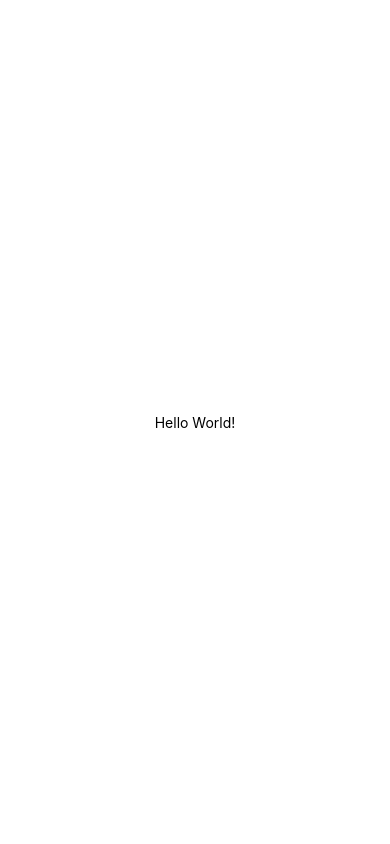
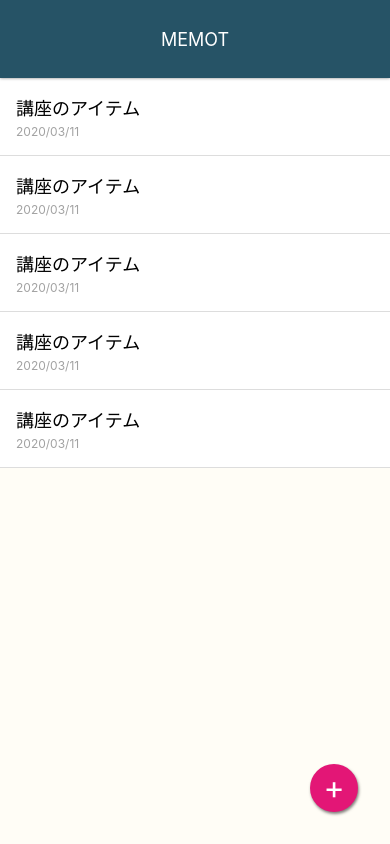
Before and after one commit to snskOgata/MemoApp, a React Native app: screen / in a window 390 px wide. Built offline with nearby package versions, Linux system fonts and the light colour scheme.

Commit message:
Create MemoList

```diff
--- a/App.js
+++ b/App.js
@@ -4,7 +4,37 @@
 export default function App() {
   return (
     <View style={styles.container}>
-      <Text>Hello World!</Text>
+      <View style={styles.appbar}>
+        <View>
+          <Text style={styles.appbarTitle}>MEMOT</Text>
+        </View>
+      </View>
+
+      <View style={styles.memoList}>
+        <View style={styles.memoListItem}>
+          <Text style={styles.memoTitle}>講座のアイテム</Text>
+          <Text style={styles.memoDate}>2020/03/11</Text>
+        </View>
+        <View style={styles.memoListItem}>
+          <Text style={styles.memoTitle}>講座のアイテム</Text>
+          <Text style={styles.memoDate}>2020/03/11</Text>
+        </View>
+        <View style={styles.memoListItem}>
+          <Text style={styles.memoTitle}>講座のアイテム</Text>
+          <Text style={styles.memoDate}>2020/03/11</Text>
+        </View>
+        <View style={styles.memoListItem}>
+          <Text style={styles.memoTitle}>講座のアイテム</Text>
+          <Text style={styles.memoDate}>2020/03/11</Text>
+        </View>
+        <View style={styles.memoListItem}>
+          <Text style={styles.memoTitle}>講座のアイテム</Text>
+          <Text style={styles.memoDate}>2020/03/11</Text>
+        </View>
+      </View>
+      <View style={styles.memoAddButton}>
+        <Text style={styles.memoAddButtonTitle}>+</Text>
+      </View>
     </View>
   );
 }
@@ -12,8 +42,67 @@
 const styles = StyleSheet.create({
   container: {
     flex: 1,
-    backgroundColor: '#fff',
+    backgroundColor: '#FFFDF6',
     alignItems: 'center',
-    justifyContent: 'center'
+    justifyContent: 'center',
+    paddingTop: 78
+  },
+  memoAddButton: {
+    position: 'absolute',
+    bottom: 32,
+    right: 32,
+    width: 48,
+    height: 48,
+    backgroundColor: '#E31676',
+    borderRadius: 24,
+    justifyContent: 'center',
+    alignItems: 'center',
+    shadowColor: '#000',
+    shadowOffset: { width: 1, height: 2 },
+    shadowOpacity: 0.5,
+    shadowRadius: 3
+  },
+  memoAddButtonTitle: {
+    fontSize: 32,
+    lineHeight: 32,
+    color: '#fff'
+  },
+  memoList: {
+    width: '100%',
+    flex: 1
+  },
+  memoListItem: {
+    padding: 16,
+    borderBottomWidth: 1,
+    borderBottomColor: '#ddd',
+    backgroundColor: '#fff'
+  },
+  memoTitle: {
+    fontSize: 18,
+    marginBottom: 4
+  },
+  memoDate: {
+    fontSize: 12,
+    color: '#a2a2a2'
+  },
+  appbar: {
+    position: 'absolute',
+    top: 0,
+    left: 0,
+    right: 0,
+    height: 78,
+    padding: 30,
+    backgroundColor: '#265366',
+    justifyContent: 'center',
+    alignItems: 'center',
+    shadowColor: '#000',
+    shadowOffset: { width: 0, height: 0 },
+    shadowOpacity: 0.5,
+    shadowRadius: 3,
+    zIndex: 10
+  },
+  appbarTitle: {
+    color: '#fff',
+    fontSize: 18
   }
 });
```
Also changed, not shown: src/elements/BodyText.js (added, +21 -0 lines), 2 other files (tests, documents, lock files or other folders).
